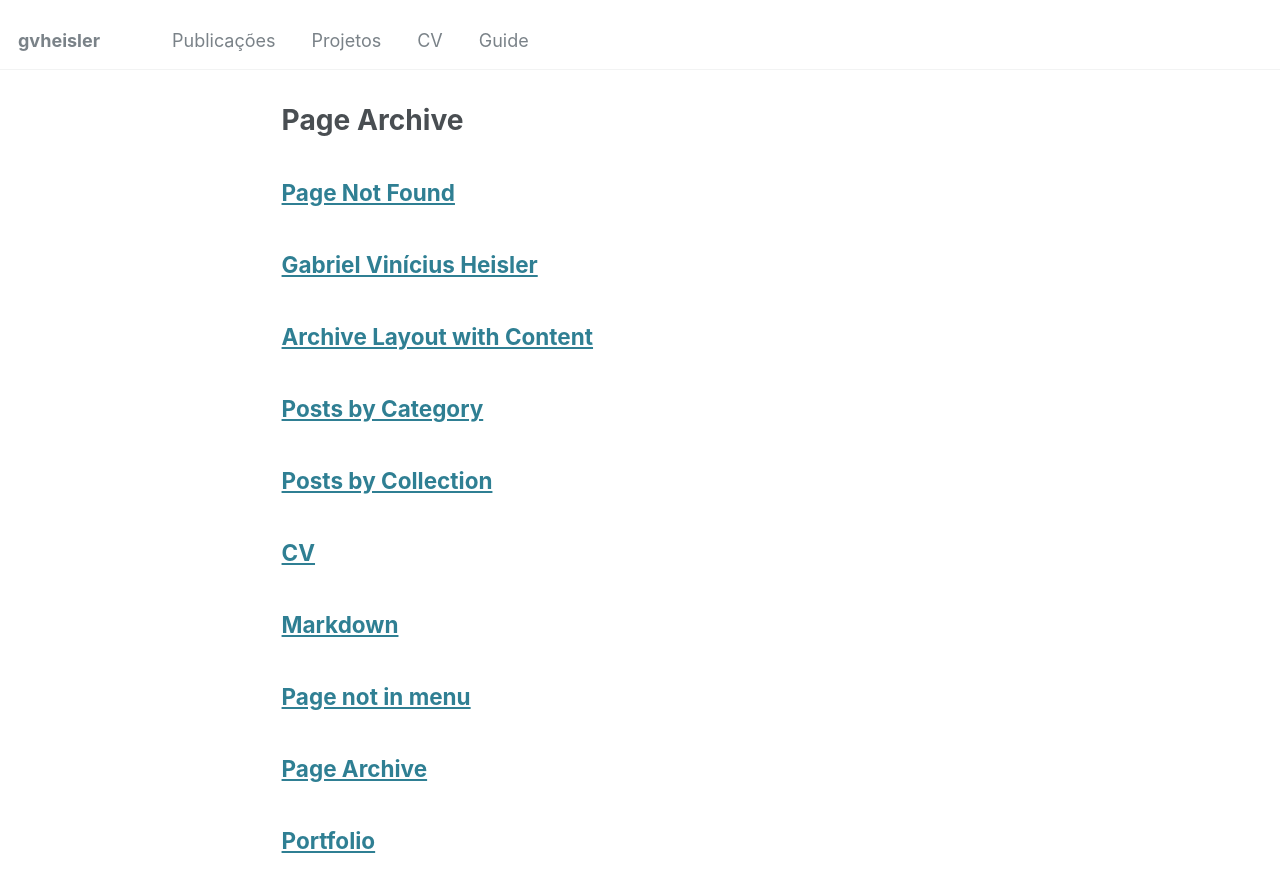
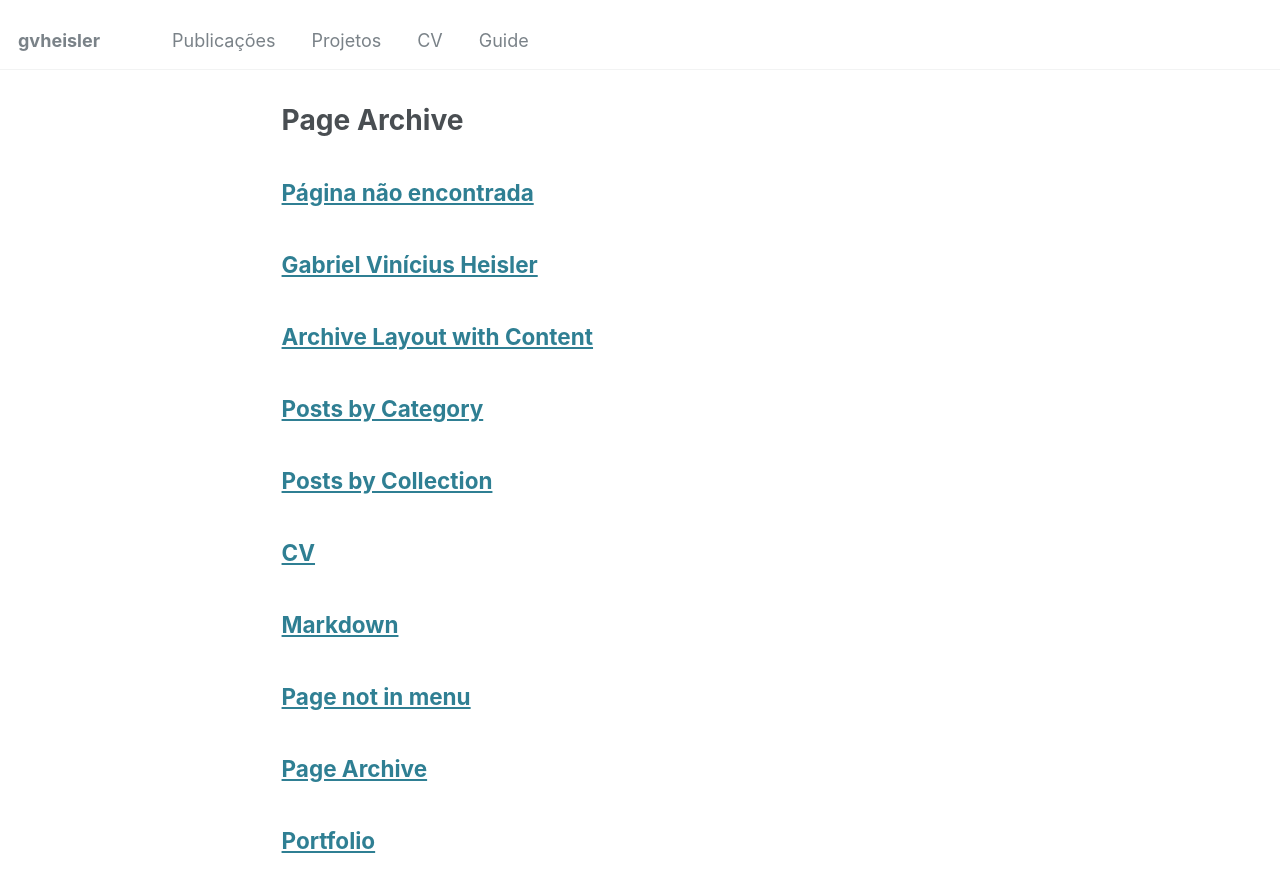
Before and after one commit to gvheisler/gvheisler.github.io, a Jekyll site: the page built from _pages/page-archive.html, in a window 1280 px wide and 900 px high. Shown: the top 892 px of the window. Built offline with Jekyll 4.4.1, drawn with Linux system fonts in a browser that asks for light colours.

Commit message:
update 404

```diff
--- a/_pages/404.md
+++ b/_pages/404.md
@@ -1,5 +1,5 @@
 ---
-title: "Page Not Found"
+title: "Página não encontrada"
 sitemap: false
 permalink: /404.html
 ---
```
